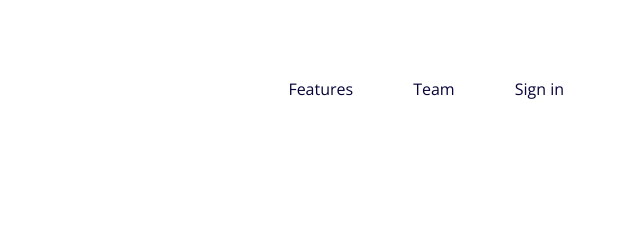
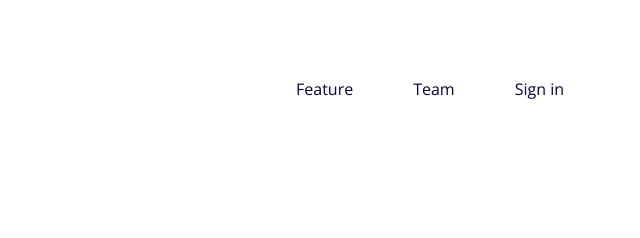
Before and after one commit to UberR3mox/Fylo-Landing-Page, a plain HTML site: page index.html in a window 1280 px wide. Shown: the top 238 px of the page, 606-1246 px from the left. Drawn offline with nearby package versions, Linux system fonts and the light colour scheme; a web font is replaced by a local one.

Commit message:
Update index.html

```diff
--- a/index.html
+++ b/index.html
@@ -24,7 +24,7 @@
       <img src="./images/logo.svg" alt="FYLO">
       <nav>
         <ul>
-          <li><a href="">Features</a></li>
+          <li><a href="">Feature</a></li>
           <li><a href="#team">Team</a></li>
           <li><a href="">Sign in</a></li>
         </ul>
```
